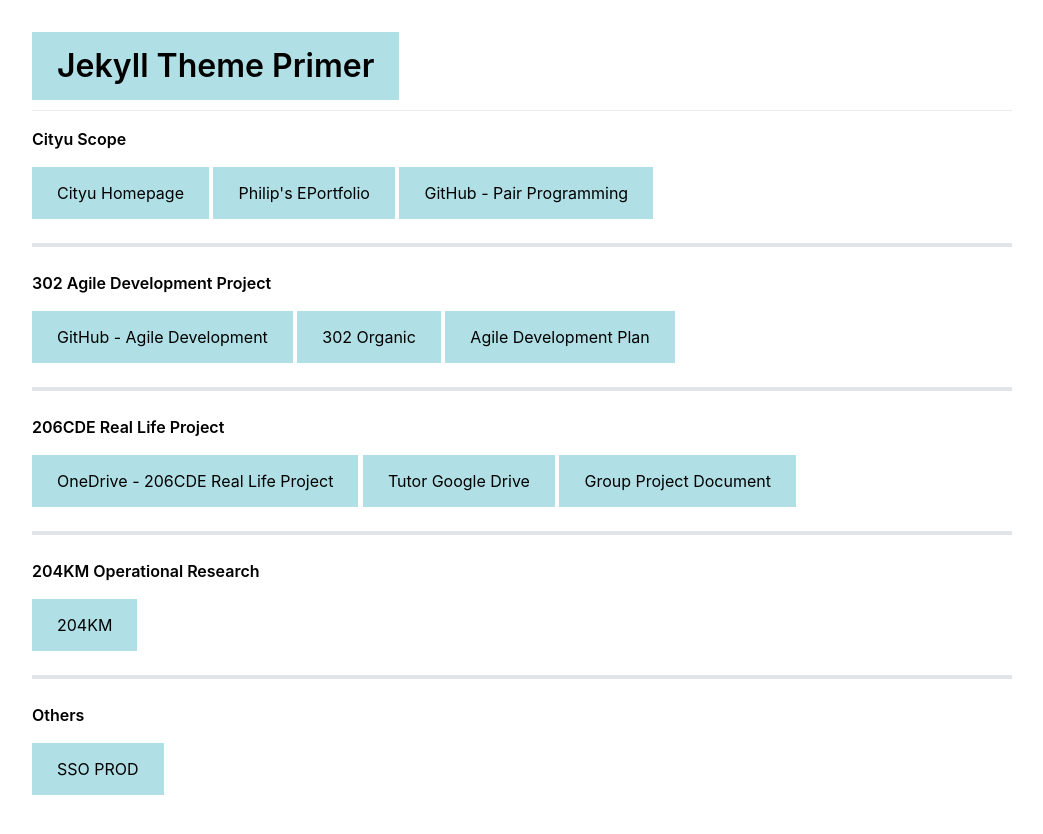
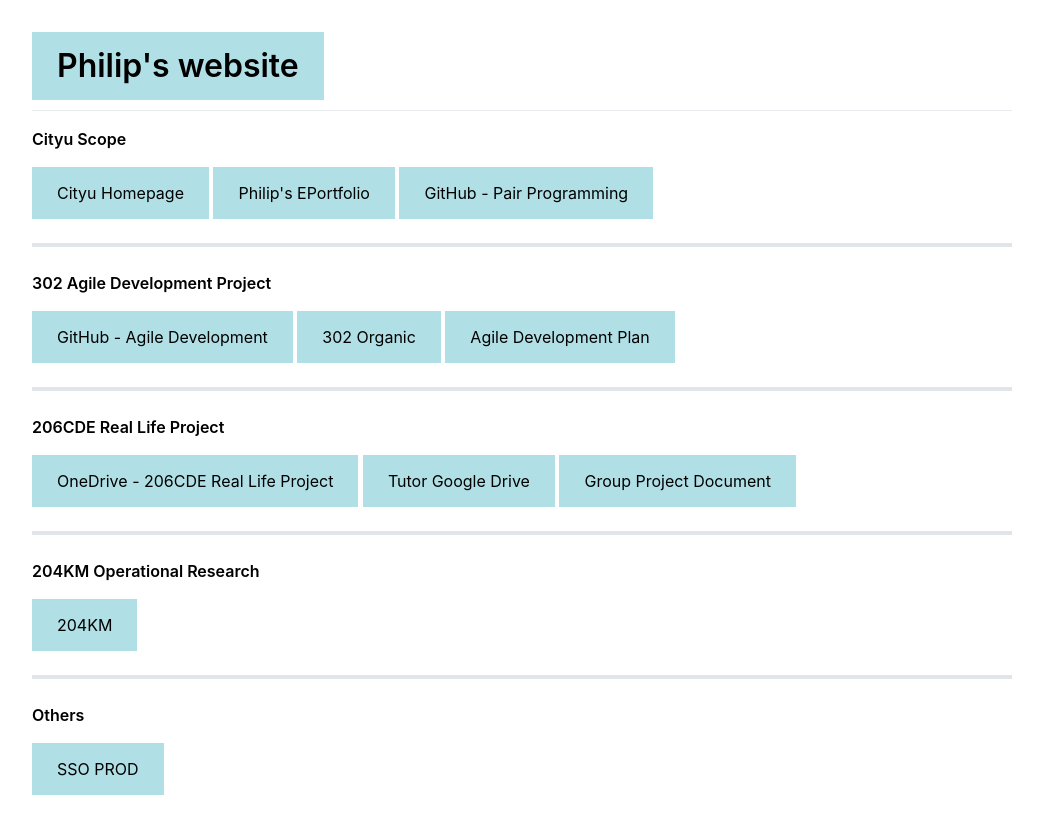
Before and after one commit to philiphui91/i, a Jekyll site: the page built from index.md, in a window 1280 px wide. Shown: the top 834 px of the page, without its empty margins (118-1161 px from the left). Built offline with Jekyll 4.4.1, drawn with Linux system fonts in a browser that asks for light colours; our own code applies the rules of GitHub Pages for plain Markdown files; comment, search, counter and statistics services are not loaded.

Commit message:
Update _config.yml

```diff
--- a/_config.yml
+++ b/_config.yml
@@ -16,5 +16,5 @@
     path: "/"
   repository_url: "https://github.com/pages-themes/primer"
 
-title: Jekyll Theme Primer
-description: Primer is a Jekyll theme for GitHub Pages
+title: Philip's website
+description: Useful Link
```
